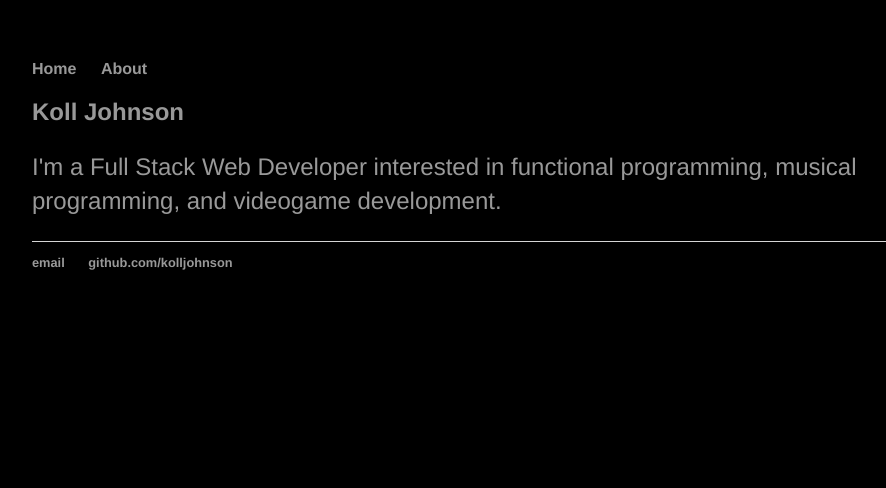
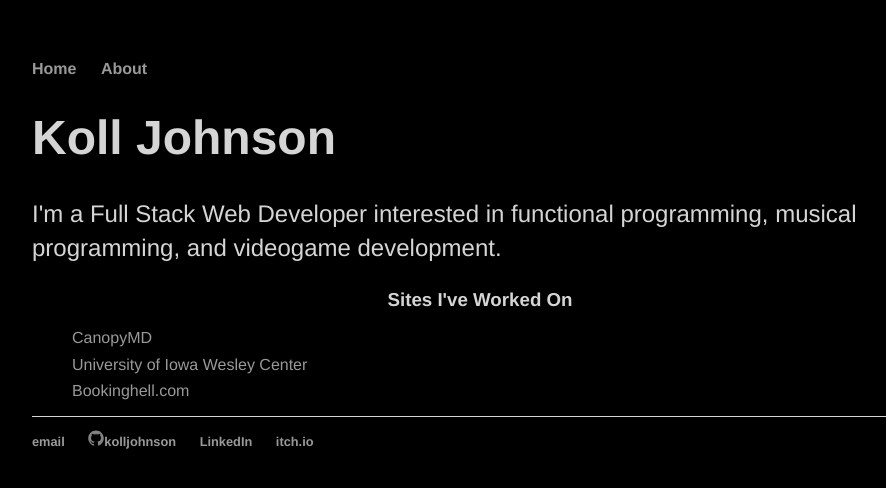
Before and after one commit to kolljohnson/kolljohnson.github.io, a Jekyll site: the page built from index.html, in a window 1280 px wide. Shown: the top 488 px of the page, without its empty margins (160-1046 px from the left). Built offline with Jekyll 4.4.1, drawn with Linux system fonts in a browser that asks for light colours.

Commit message:
added portfolio links and social links

```diff
--- a/_config.yml
+++ b/_config.yml
@@ -23,7 +23,7 @@ github_username:  kolljohnson
 
 # Build settings
 markdown: kramdown
-theme: minima
+#theme: minima
 gems:
   - jekyll-feed
 exclude:
--- /dev/null
+++ b/_includes/icon-github.html
@@ -0,0 +1 @@
+<a href="https://github.com/{{ include.username }}"><span class="icon icon--github">{% include icon-github.svg %}</span><span class="username">{{ include.username }}</span></a>
--- a/_layouts/default.html
+++ b/_layouts/default.html
@@ -18,7 +18,9 @@
      <footer>
          <ul>
              <li><a href="mailto:koll-johnson@openmailbox.org">email</a></li>
-             <li><a href="https://github.com/kolljohnson">github.com/kolljohnson</a></li>
+             <li>{% include icon-github.html username=site.github_username %}</li>
+             <li><a href="https://www.linkedin.com/in/koll-johnson-752064ab">LinkedIn</a></li>
+             <li><a href="https://enoch.itch.io/">itch.io</a></li>
          </ul>
      </footer>
 </body>
--- a/css/main.scss
+++ b/css/main.scss
@@ -1,12 +1,16 @@
 ---
 ---
+
+$off_white: #d5d5d5;
+$background: #000;
+$gray_font: #999;
 
 body {
   margin: 60px auto;
   width: 70%;
   font-family: 'Helvetica', 'Arial', 'Sans-Serif';
-  background-color: #000;
-  color: #999;
+  background-color: $background;
+  color: $off_white;
 }
 
 nav ul, footer ul {
@@ -22,33 +26,45 @@ nav ul, footer ul {
 
 a {
   text-decoration: none;
-  color: #999;
-
+  color: $gray_font;
+  opacity: 1;
+  transition: opacity 0.5s;
   &:hover{
-     text-decoration: underline;
+     opacity: 0.7;
   }
 }
 
 h1 {
   font-size: 3em;
+  color: $off_white;
 }
 
 p {
   font-size: 1.5em;
   line-height: 1.4em;
-  color: #999;
+  color: $off_white;
 }
 
 footer {
-  border-top: 1px solid #d5d5d5;
+  border-top: 1px solid $off_white;
   font-size: .8em;
 }
 
 ul.posts {
   margin: 20px auto 40px;
   font-size: 1.5em;
+}
 
+li {
+  list-style: none;
+}
+h3 {
+  color: $off_white;
+  text-align: center;
+}
+
+.sites {
   li {
-    list-style: none;
+    margin-bottom: 1%;
   }
 }
--- a/index.html
+++ b/index.html
@@ -7,7 +7,14 @@ title: Koll Johnson
 ---
 
 <div class="blurb">
-    <h2>Koll Johnson</h2>
+    <h1>Koll Johnson</h1>
     <p>I'm a Full Stack Web Developer interested in functional programming,
     musical programming, and videogame development.</p>
 </div>
+
+<h3>Sites I've Worked On</h3>
+<ul class="sites">
+    <li><a href="http://www.canopymd.com">CanopyMD</a></li>
+    <li><a href="http://www.iowawesley.org">University of Iowa Wesley Center</a></li>
+    <li><a href="http://www.bookinghell.com">Bookinghell.com</a></li>
+</ul>
```
Also changed, not shown: about.md (+6 -9 lines), _includes/icon-github.svg (added).
